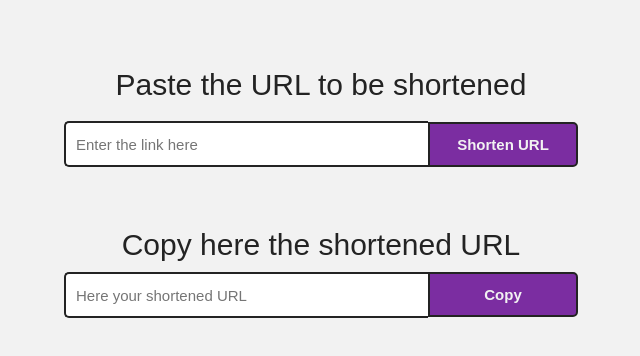
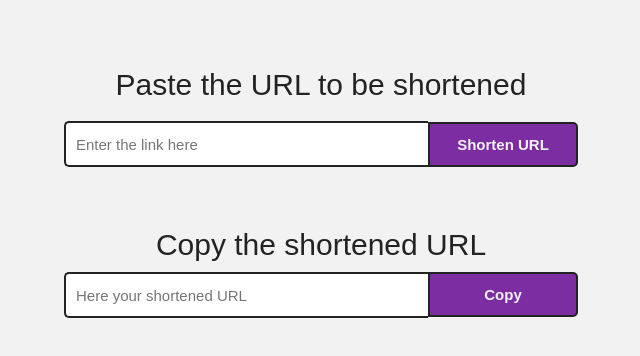
Before and after one commit to Pixelikas/Short-Links, a plain HTML site: page index.html in a window 1280 px wide. Shown: the part 144-500 px from the top of the page, without its empty margins (319-959 px from the left). Drawn offline with Linux system fonts and the light colour scheme.

Commit message:
Add files via upload

```diff
--- a/index.html
+++ b/index.html
@@ -38,7 +38,7 @@
 
                 <div id="divLabelTwo">
 
-                    <label class="lbls">Copy here the shortened URL </label><br><br>
+                    <label class="lbls">Copy the shortened URL </label><br><br>
 
                 </div>
 
```
